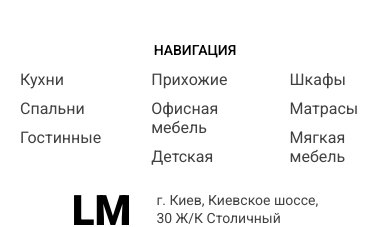
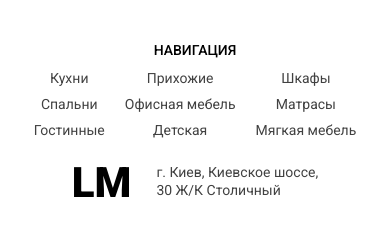
Before and after one commit to DimP88/react-mebel-store, a React (Vite) app: page / in a window 390 px wide. Shown: the part 1034-1261 px from the top of the page. Built offline with nearby package versions, Linux system fonts and the light colour scheme; no server answers; a web font is replaced by a local one.

Commit message:
footer 3th

```diff
--- a/src/styles/footer.scss
+++ b/src/styles/footer.scss
@@ -21,12 +21,24 @@
     &-row {
       display: flex;
       gap: 50px;
+      @media (max-width: 485px) {
+        gap: 20px;
+        text-align: center;
+      }
+      @media (max-width: 750px) {
+        text-align: center;
+      }
     }
 
     &-wrapper {
       display: flex;
       flex-direction: column;
       gap: 10px;
+      @media (max-width: 485px) {
+        a {
+          font-size: 14px;
+        }
+      }
     }
 
     &-lm {
```
